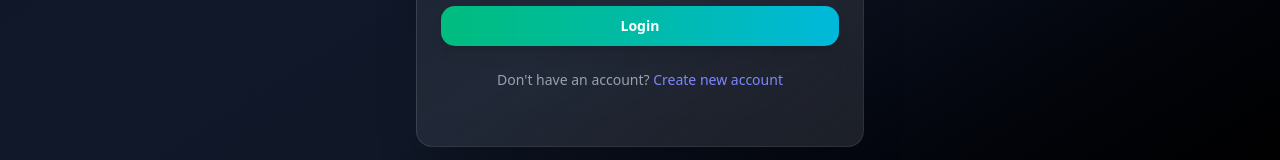
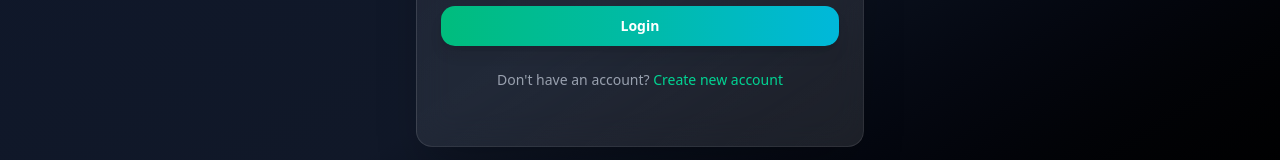
Before and after one commit to shibishwar/nextjs-auth-app, a Next.js app: page / in a window 1280 px wide. Shown: the part 413-573 px from the top of the page. Built offline with nearby package versions, Linux system fonts and the light colour scheme.

Commit message:
Change link color

```diff
--- a/src/app/page.tsx
+++ b/src/app/page.tsx
@@ -36,7 +36,7 @@ export default function Home() {
                             Don't have an account?{" "}
                             <Link
                                 href="/signup"
-                                className="text-indigo-400 hover:text-indigo-300 font-medium transition-colors"
+                                className="text-emerald-400 hover:text-emerald-300 font-medium transition-colors"
                             >
                                 Create new account
                             </Link>
```
